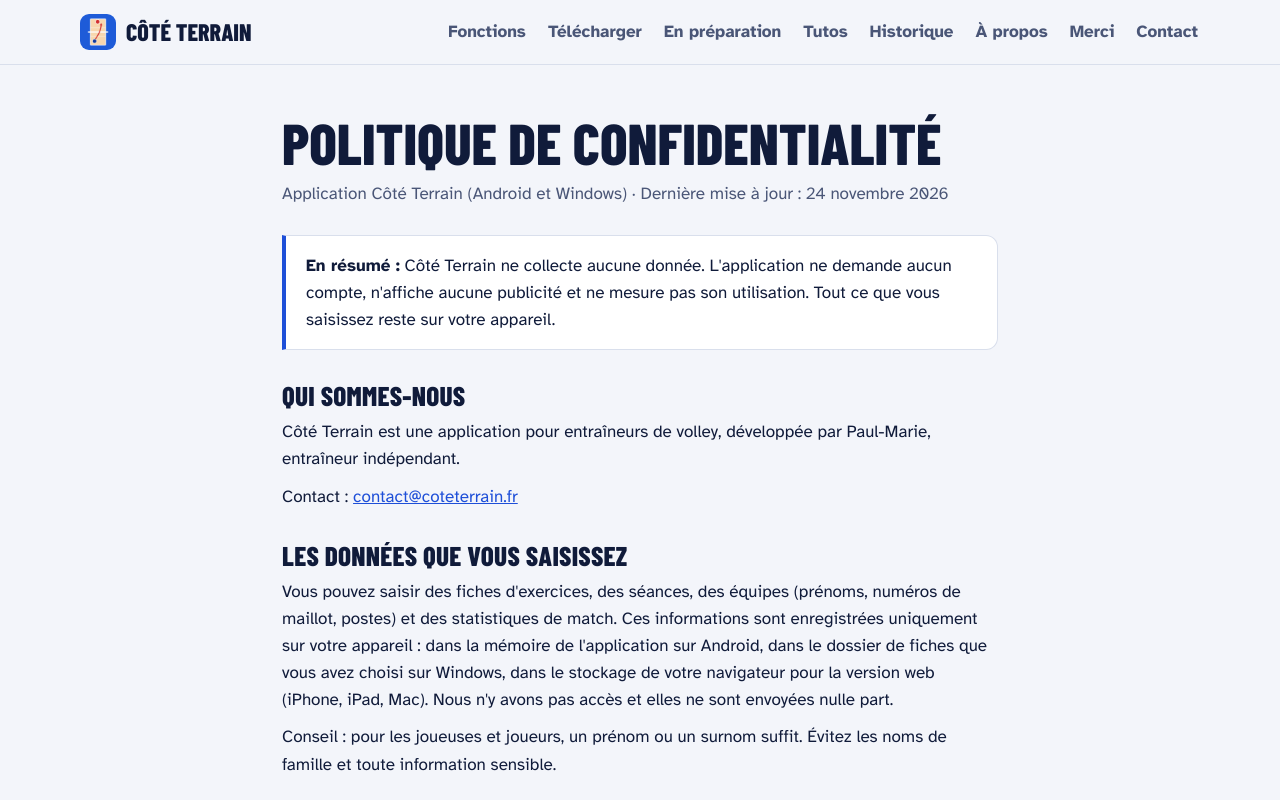
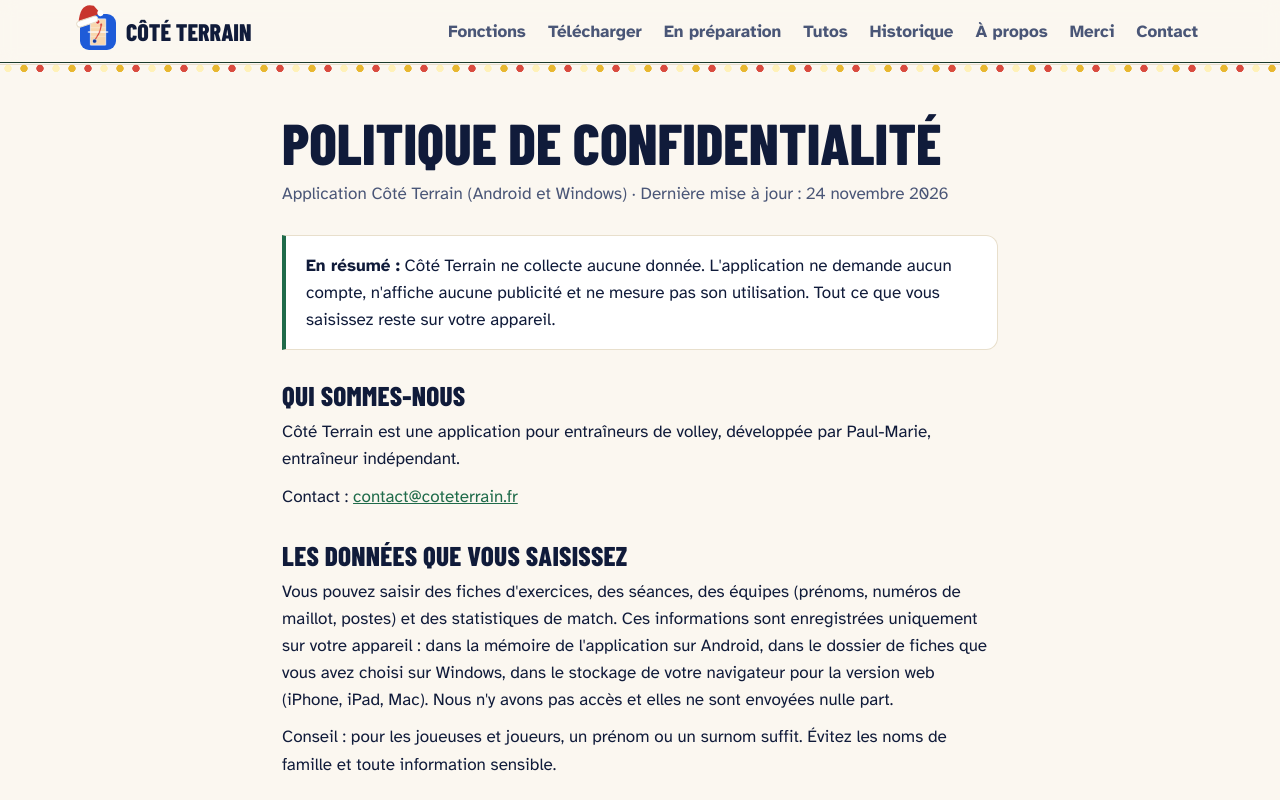
Before and after one commit to Airkocotier/cote-terrain, a plain HTML site: page confidentialite.html in a window 1280 px wide. Shown: the top 800 px of the page. Drawn offline with Linux system fonts and the light colour scheme.

Commit message:
Site : version de Noël et 1.10.16 (confidentialite.html)
Co-Authored-By: Claude Opus 5.5 <noreply@anthropic.com>
Claude-Session: https://claude.ai/code/session_01WxryrMxiXVRUEdbFcNAhy4

```diff
--- a/confidentialite.html
+++ b/confidentialite.html
@@ -6,7 +6,7 @@
   <title>Confidentialité · Côté Terrain</title>
   <meta name="description" content="Politique de confidentialité de l'application Côté Terrain : aucune donnée collectée.">
   <link rel="icon" href="img/favicon.png">
-  <link rel="stylesheet" href="style.css?v=20261120a">
+  <link rel="stylesheet" href="style.css?v=20261126a">
 </head>
 <body>
 
@@ -82,5 +82,6 @@
   </div>
 </footer>
 
+<script src="noel.js?v=20261126a" defer></script>
 </body>
 </html>
```
